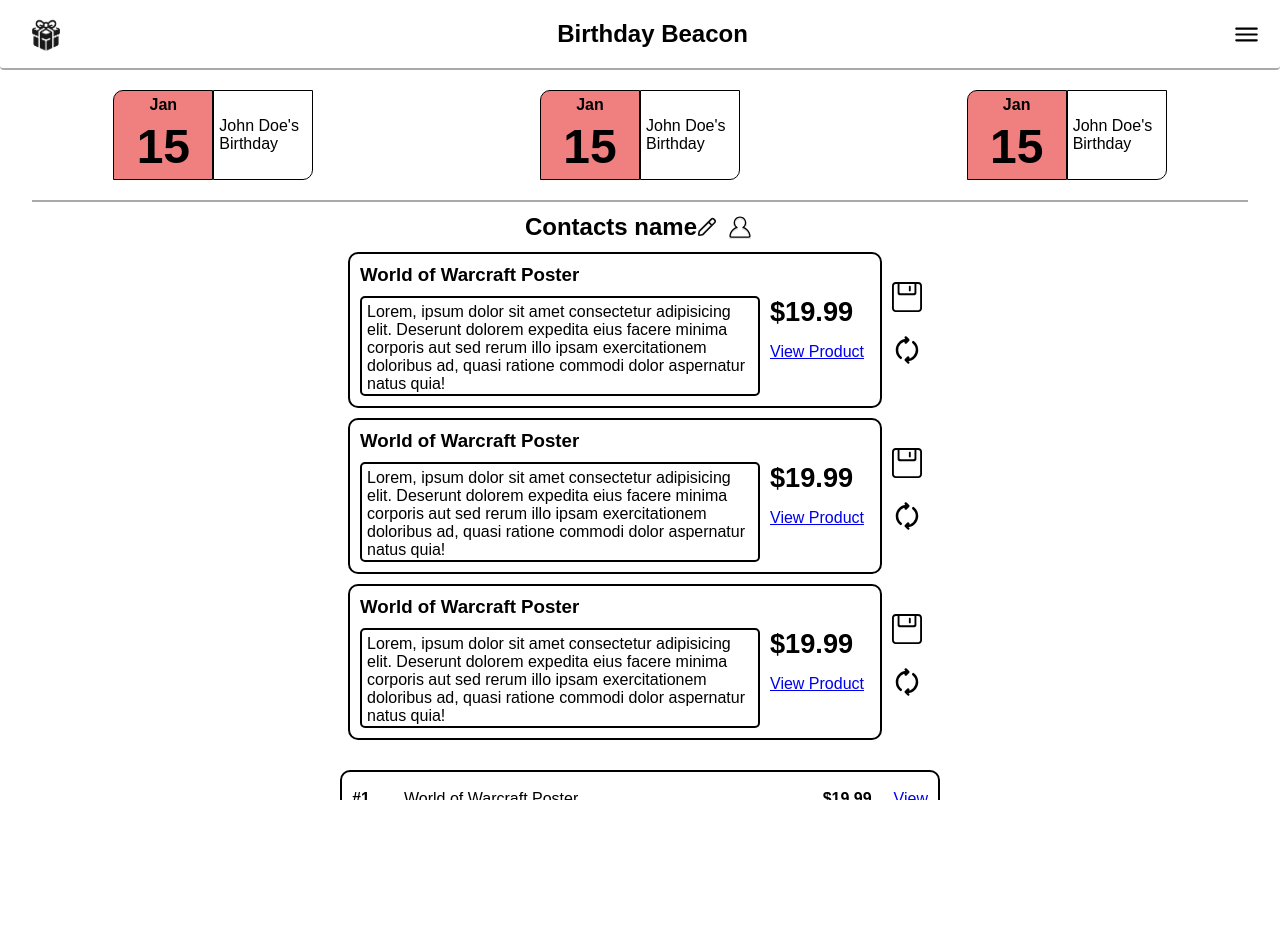
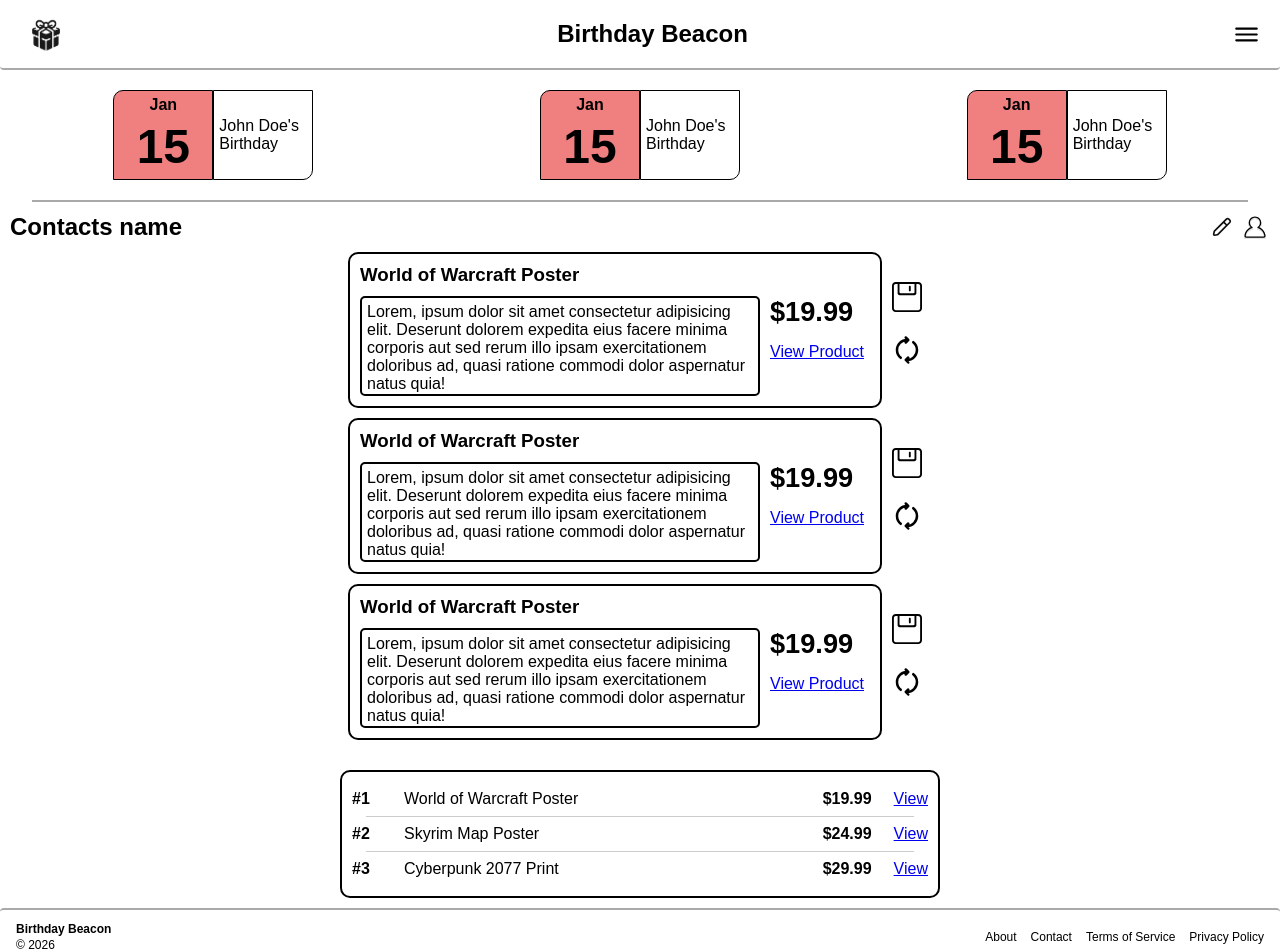
Before and after one commit to LucasLofqvist/birthday-beacon-ui, a Vue app: page / in a window 1280 px wide. Shown: the top 952 px of the page. Before the commit the page ends 800 px from the top, so only its background shows below. Built offline with nearby package versions, Linux system fonts and the light colour scheme.

Commit message:
Created Footer component and changed the layout so that the Footer is not visible at all times.

```diff
--- /dev/null
+++ b/src/components/Footer.vue
@@ -0,0 +1,58 @@
+<script setup></script>
+
+<template>
+  <footer class="footer">
+    <div class="footer-left">
+      <p class="website">Birthday Beacon</p>
+      <p class="copyright">© {{ new Date().getFullYear() }}</p>
+    </div>
+
+    <nav class="footer-links">
+      <a href="N/A" class="footer-link">About</a>
+      <a href="N/A" class="footer-link">Contact</a>
+      <a href="N/A" class="footer-link">Terms of Service</a>
+      <a href="N/A" class="footer-link">Privacy Policy</a>
+    </nav>
+  </footer>
+</template>
+
+<style scoped>
+.footer {
+  display: flex;
+  align-items: center;
+  justify-content: space-between;
+
+  border-top: 2px solid darkgray;
+  border-radius: 4px;
+
+  padding: 12px 16px;
+  font-size: 12px;
+}
+
+.footer-left {
+  display: flex;
+  flex-direction: column;
+  gap: 2px;
+}
+
+.website {
+  font-weight: bold;
+}
+
+.footer-links {
+  display: flex;
+  gap: 14px;
+  flex-wrap: wrap;
+  justify-content: flex-end;
+}
+
+.footer-link {
+  text-decoration: none;
+  color: black;
+  transition: opacity 0.15s ease;
+}
+
+.footer-link:hover {
+  opacity: 0.6;
+}
+</style>
--- a/src/layouts/MainLayout.vue
+++ b/src/layouts/MainLayout.vue
@@ -1,5 +1,6 @@
 <script setup>
 import Header from "../components/Header.vue";
+import Footer from "../components/Footer.vue";
 </script>
 
 <template>
@@ -10,7 +11,7 @@ import Header from "../components/Header.vue";
       <router-view />
     </main>
 
-    <!-- Maybe add Footer later -->
+    <Footer />
   </div>
 </template>
 
@@ -18,12 +19,11 @@ import Header from "../components/Header.vue";
 .layout {
   display: flex;
   flex-direction: column;
-  height: 100vh;
+  min-height: 100vh;
 }
 
 .main-content {
   flex: 1;
-  overflow-y: auto;
   width: 100%;
 }
 </style>
--- a/src/views/DashboardView.vue
+++ b/src/views/DashboardView.vue
@@ -72,6 +72,7 @@ hr {
   display: flex;
   align-items: center;
   justify-content: space-between;
+  width: 100%;
 }
 
 #contact-actions {
```
